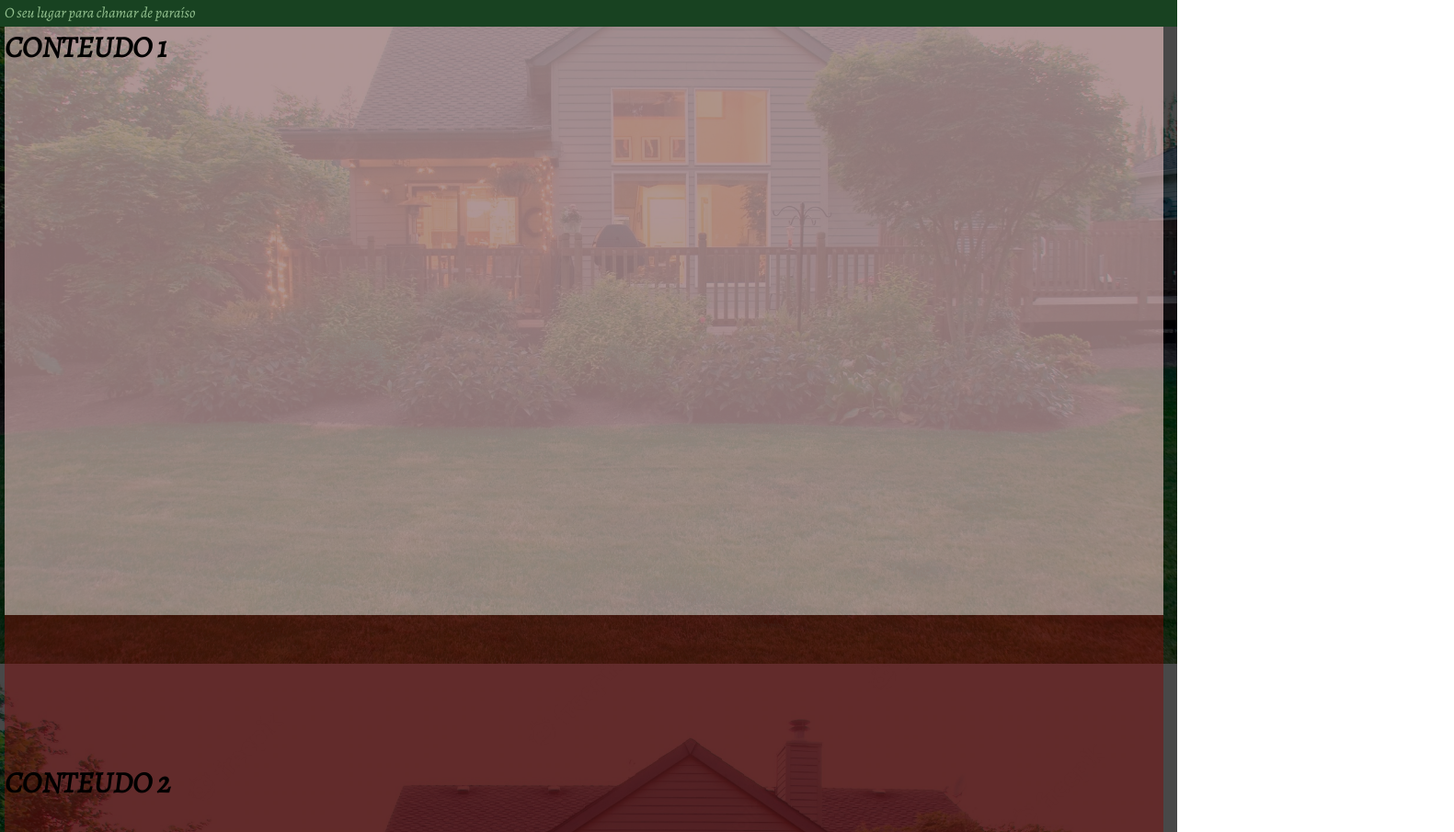
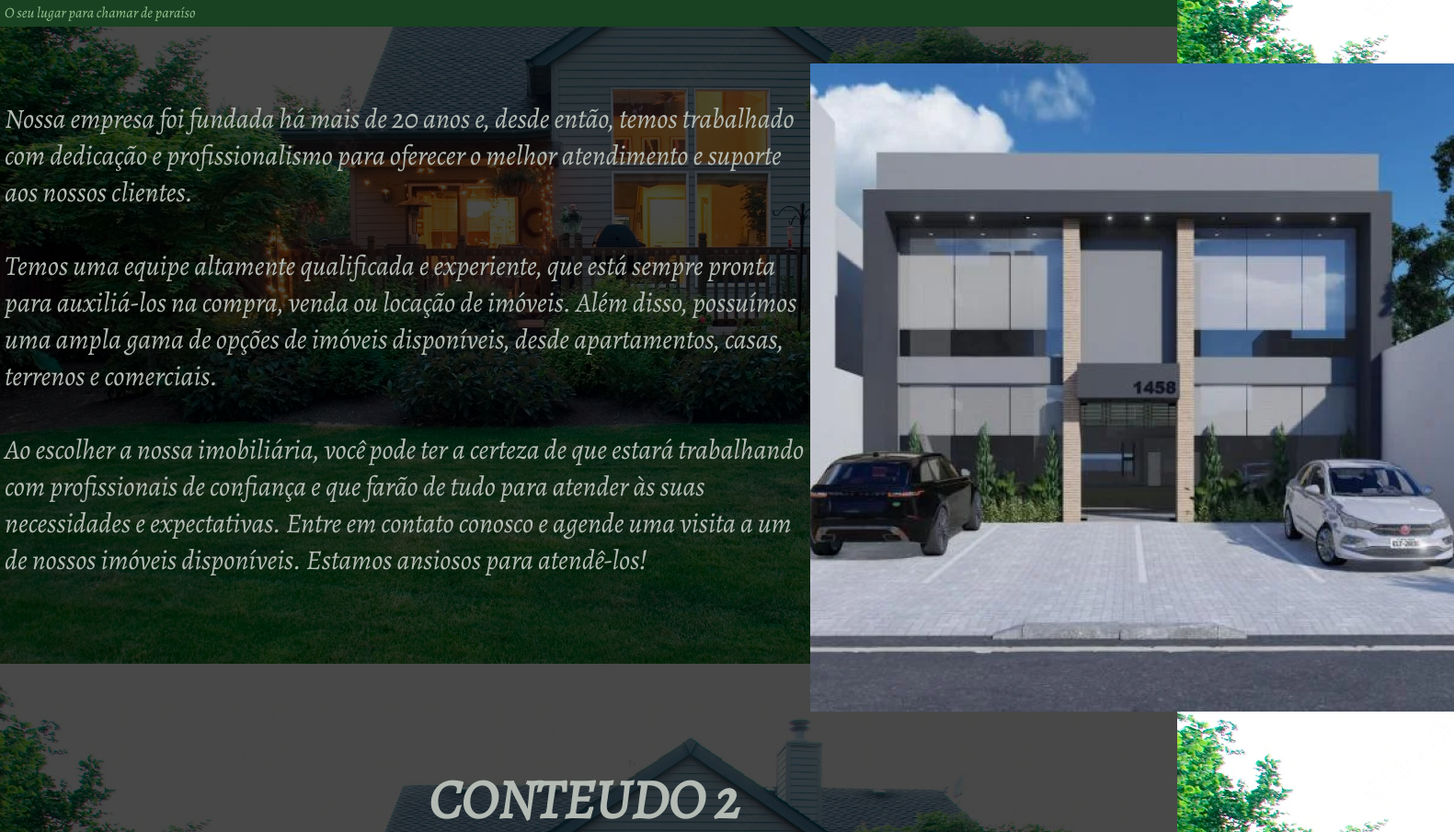
Before and after one commit to thiagododti/projeto-front-senai, a plain HTML site: page index.html in a window 1280 px wide. Shown: the part 131-1036 px from the top of the page at 92% size, 1581 px wide, since content can reach past the window. Drawn offline with nearby package versions, Linux system fonts and the light colour scheme.

Commit message:
att projeto

```diff
--- /dev/null
+++ b/assets/css/flicard.css
@@ -0,0 +1,44 @@
+/* The flip card container - set the width and height to whatever you want. We have added the border property to demonstrate that the flip itself goes out of the box on hover (remove perspective if you don't want the 3D effect */
+.flip-card {
+  background-color: transparent;
+  width: 30vw;
+  height: 70vh;
+   /* Remove this if you don't want the 3D effect */
+}
+
+/* This container is needed to position the front and back side */
+.flip-card-inner {
+  position: relative;
+  width: 100%;
+  height: 100%;
+  text-align: center;
+  transition: transform 0.8s;
+  transform-style: preserve-3d;
+}
+
+/* Do an horizontal flip when you move the mouse over the flip box container */
+.flip-card:hover .flip-card-inner {
+  transform: rotateY(180deg);
+}
+
+/* Position the front and back side */
+.flip-card-front, .flip-card-back {
+  position: absolute;
+  width: 100%;
+  height: 100%;
+  -webkit-backface-visibility: hidden; /* Safari */
+  backface-visibility: hidden;
+}
+
+/* Style the front side (fallback if image is missing) */
+.flip-card-front {
+  background-color: #bbb;
+  color: black;
+}
+
+/* Style the back side */
+.flip-card-back {
+  background-color: dodgerblue;
+  color: white;
+  transform: rotateY(180deg);
+}
--- a/assets/css/global.css
+++ b/assets/css/global.css
@@ -9,7 +9,8 @@ html {
     --background: rgba(0, 0, 0, 0.719);
     scroll-behavior: smooth;
 }
-:target{
+
+:target {
     scroll-margin-top: .8em;
 }
 
@@ -44,50 +45,21 @@ body {
     justify-content: center;
 }
 
-.content-body{
+.content-body {
     width: var(--sizeBody);
 
 
 }
 
-.content-section{
+.content-section {
     width: var(--sizeBody);
-    background-color: rgba(255, 211, 211, 0.555);
     height: 100vh;
     padding-top: 20vh;
-
+    font-size: 30px;
+    color: #b4bbb4;
+    display: flex;
+    justify-content: space-around;
 }
-.content-section:nth-child(2){
-    width: var(--sizeBody);
-    background-color: rgba(126, 12, 12, 0.479);
-    height: 100vh;
-    padding-top: 20vh;
-}
-.content-section:nth-child(3){
-    width: var(--sizeBody);
-    background-color: rgba(255, 211, 211, 0.555);
-    height: 100vh;
-    padding-top: 20vh;
-}
-.content-section:nth-child(4){
-    width: var(--sizeBody);
-    background-color: rgba(126, 12, 12, 0.479);
-    height: 100vh;
-    padding-top: 20vh;
-}
-.content-section:nth-child(5){
-    width: var(--sizeBody);
-    background-color: rgba(255, 211, 211, 0.555);
-    height: 100vh;
-    padding-top: 20vh;
-}
-.content-section:nth-child(6){
-    width: var(--sizeBody);
-    background-color: rgba(126, 12, 12, 0.479);
-    height: 100vh;
-    padding-top: 20vh;
-}
-
 
 
 /* HEADER */
--- a/index.html
+++ b/index.html
@@ -7,6 +7,8 @@
     <meta name="viewport" content="width=device-width, initial-scale=1.0">
     <title>Imobiliaria No Céu</title>
     <link rel="stylesheet" href="assets/css/global.css">
+    <link rel="stylesheet" href="assets/css/flicard.css">
+
 </head>
 
 <body>
@@ -33,7 +35,36 @@
         <div class="content-body">
 
             <div class="content-section" id="s1">
-                <h1>CONTEUDO 1</h1>
+                <div class="texto">
+                    <br>
+                    <p>Nossa empresa foi fundada há mais de 20 anos e, desde então, temos trabalhado com dedicação e
+                        profissionalismo para oferecer o melhor atendimento e suporte aos nossos clientes.
+                    </p><br>
+                    <p> Temos uma equipe altamente qualificada e experiente, que está sempre pronta para auxiliá-los na
+                        compra, venda ou locação de imóveis. Além disso, possuímos uma ampla gama de opções de imóveis
+                        disponíveis, desde apartamentos, casas, terrenos e comerciais.</p>
+                    <br>
+                    <p> Ao escolher a nossa imobiliária, você pode ter a certeza de que estará trabalhando com
+                        profissionais
+                        de confiança e que farão de tudo para atender às suas necessidades e expectativas. Entre em
+                        contato
+                        conosco e agende uma visita a um de nossos imóveis disponíveis. Estamos ansiosos para
+                        atendê-los!
+                    </p>
+
+                </div>
+                <div class="imagem-texto">
+                    <div class="flip-card">
+                        <div class="flip-card-inner">
+                            <div class="flip-card-front">
+                                <img src="assets/img/faxada.png" alt="Avatar">
+                            </div>
+                            <div class="flip-card-back">
+                                <img src="assets/img/interno.jpg" alt="Avatar">
+                            </div>
+                        </div>
+                    </div>
+                </div>
             </div>
             <div class="content-section" id="s2">
                 <h1>CONTEUDO 2</h1>
```
Also changed, not shown: assets/img/faxada.png (added), assets/img/interno.jpg (added).
